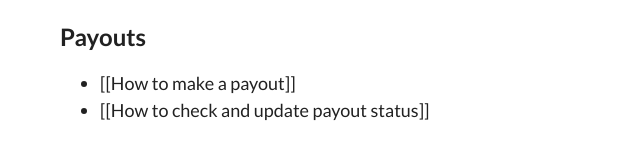
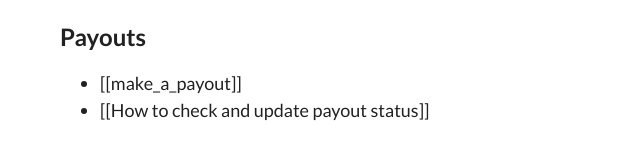
Before and after one commit to asyncauto/por-docs, an Eleventy site: page index.md in a window 1280 px wide. Shown: the part 1485-1642 px from the top of the page, 251-891 px from the left. Built offline with nearby package versions, Linux system fonts and the light colour scheme; Eleventy itself is replaced by a stand-in of ours; files that its build step writes are made by us from their sources; what markdown-it-obsidian would draw is missing.

Commit message:
Testing file names with lowercase and underscores instead of space. Also testing commit after the move from Gitlab to Github.

```diff
--- a/index.md
+++ b/index.md
@@ -54,5 +54,5 @@ The POR module is accessed from the "Purchase Order" button present in the scree
 - [[What are the details required to add a new Vendor]]
 
 ## Payouts
-- [[How to make a payout]]
+- [[make_a_payout]]
 - [[How to check and update payout status]]
```
Also changed, not shown: Articles/payouts/make_a_payout.md (added).
